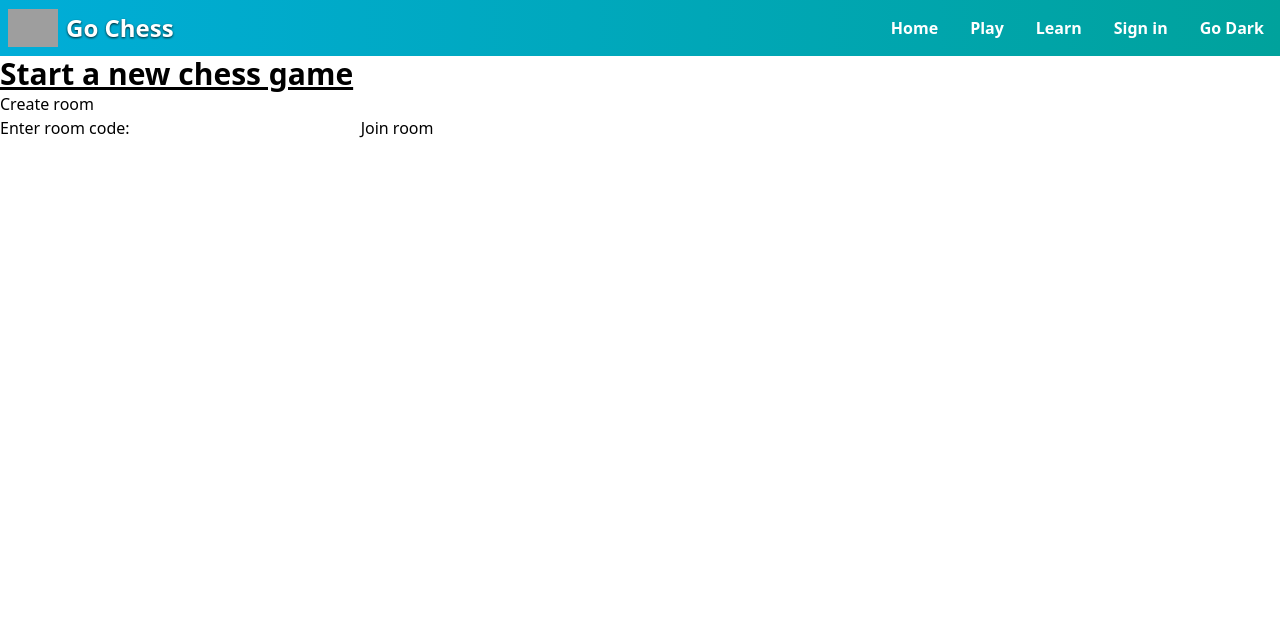
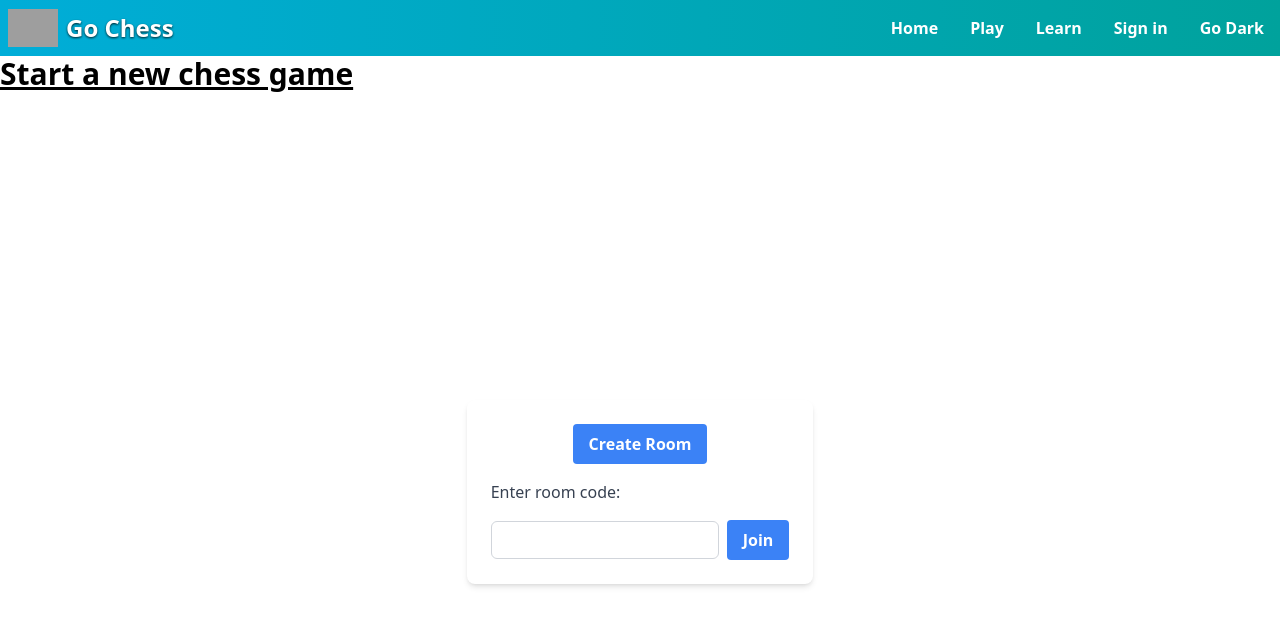
Before and after one commit to pedro-git-projects/go-chess, a React (Vite) app in the folder frontend/: page /play in a window 1280 px wide. Shown: the top 626 px of the page. Built offline with nearby package versions, Linux system fonts and the light colour scheme; no server answers; grey boxes are pictures that could not be loaded.

Commit message:
decoupling logic and rendering for form

```diff
--- /dev/null
+++ b/frontend/src/components/dynamic/Handlers.jsx
@@ -0,0 +1,30 @@
+import sendMessage from "../../hooks/sendMessage"
+
+export const handleJoinRoom = async (roomCode, ws, navigate, setResponse, setError) => {
+  try {
+    const message = JSON.stringify({message: "join", room_id: roomCode})
+    const resp = await sendMessage(ws, message)
+    console.log("response received:", resp)
+    setResponse(resp)
+    if (resp.room_id === "") {
+      setError(resp.error)
+    } else {
+      console.log("clientID: ", resp.client_id)
+      navigate(`/room/${resp.room_id}`, { state: { roomID: resp.room_id, clientID: resp.client_id }})
+    }
+  } catch(err) {
+    console.log("Error: ", err)
+  }
+}
+
+export const handleCreateRoom = async (ws, navigate, setResponse) => {
+  try {
+    const message = JSON.stringify({message: "create"})
+    const resp = await sendMessage(ws, message) // pass WebSocket instance as parameter
+    setResponse(resp)
+    console.log("clientID: ", resp.client_id)
+    navigate(`/room/${resp.room_id}`, { state: { roomID: resp.room_id, clientID: resp.client_id }})
+  } catch(err) {
+    console.log("Error: ", err)
+  }
+}
--- a/frontend/src/components/dynamic/JoinRoom.jsx
+++ /dev/null
@@ -1,48 +0,0 @@
-
-import { useState } from "react"
-import { useNavigate } from "react-router-dom"
-import {useWebSocket} from "../../contexts/WebSocketContext"
-import sendMessage from "../../hooks/sendMessage"
-
-const JoinRoom = () => {
-  const navigate = useNavigate()
-  const [roomCode, setRoomCode] = useState("")
-  const [error, setError] = useState("")
-  const [response, setResponse] = useState(null)
-  const ws = useWebSocket()
-
-  const handleJoinRoom = async (e) => {
-    e.preventDefault()
-    try {
-      const message = JSON.stringify({message: "join", room_id: roomCode})
-      const resp = await sendMessage(ws, message)
-      console.log("response received:", resp)
-      setResponse(resp)
-      if (resp.room_id === "") {
-        setError(resp.error)
-      } else {
-        console.log("clientID: ", resp.client_id)
-        console.log("turn: ", resp.turn)
-        navigate(`/room/${resp.room_id}`, { state: { roomID: resp.room_id, clientID: resp.client_id, turn: resp.turn }})
-      }
-    } catch(err) {
-      console.log("Error: ", err)
-    }
-  }
-  const handleRoomCodeChange = (e) => {
-    console.log(e.target.value)
-    setRoomCode(e.target.value)
-  }
-  return (
-    <div>
-      <form onSubmit={handleJoinRoom}>
-        <label htmlFor="roomCode">Enter room code:</label>
-        <input type="text" id="roomCode" value={roomCode} onChange={handleRoomCodeChange} />
-        <button type="submit">Join room</button>
-      </form>
-      {error && <p>{error}</p>}
-    </div>
-  )
-}
-
-export default JoinRoom
--- a/frontend/src/components/dynamic/NewRoom.jsx
+++ /dev/null
@@ -1,30 +0,0 @@
-import { useNavigate } from 'react-router-dom'
-import { useState } from 'react'
-import { useWebSocket } from '../../contexts/WebSocketContext'
-import sendMessage from "../../hooks/sendMessage"
-
-const NewRoom = () => {
-  const navigate = useNavigate()
-  const [response, setResponse] = useState("")
-  const ws = useWebSocket()
-
-  const handleClick = async () => {
-    try {
-      const message = JSON.stringify({message: "create"})
-      const resp = await sendMessage(ws, message)
-      setResponse(resp)
-      console.log("clientID: ", resp.client_id)
-      console.log("turn: ", resp.turn)
-      navigate(`/room/${resp.room_id}`, { state: { roomID: resp.room_id, clientID: resp.client_id, turn:  resp.turn}})
-    } catch(err) {
-      console.log("Error: ", err)
-    }
-  }
-  return (
-    <>
-      <button type="button" onClick={handleClick}>Create room</button>
-    </>
-  )
-}
-
-export default NewRoom
--- a/frontend/src/components/routes/Play.jsx
+++ b/frontend/src/components/routes/Play.jsx
@@ -1,12 +1,10 @@
 import { Layout } from "../ui/Layout"
-import NewRoom from "../dynamic/NewRoom"
-import JoinRoom from "../dynamic/JoinRoom"
+import PlayForm from "../ui/PlayFrom"
 
 const Play = () => (
   <Layout>
     <h1 className="text-3xl font-bold underline">Start a new chess game</h1>
-    <NewRoom/>
-    <JoinRoom/>
+    <PlayForm/>
   </Layout>
 )
 
--- /dev/null
+++ b/frontend/src/components/ui/PlayFrom.jsx
@@ -0,0 +1,59 @@
+import React from 'react'
+import { useNavigate } from 'react-router-dom'
+import { useState } from 'react'
+import { useWebSocket } from '../../contexts/WebSocketContext'
+import { handleJoinRoom, handleCreateRoom } from '../dynamic/Handlers'
+
+const PlayForm = () => {
+  const navigate = useNavigate()
+  const [roomCode, setRoomCode] = useState("")
+  const [error, setError] = useState("")
+  const [response, setResponse] = useState(null)
+  const ws = useWebSocket()
+  const handleJoinRoomSubmit = async (e) => {
+    e.preventDefault()
+    await handleJoinRoom(roomCode, ws, navigate, setResponse, setError)
+  }
+  const handleRoomCodeChange = (e) => {
+    console.log(e.target.value)
+    setRoomCode(e.target.value)
+  }
+  const handleNewRoomClick = async () => {
+    await handleCreateRoom(ws, navigate, setResponse)
+  }
+  return (
+    <div className="flex items-center justify-center h-screen">
+      <div className="bg-white rounded-lg shadow-md p-6 flex flex-col items-center">
+        <button
+          onClick={handleNewRoomClick}
+          className="w-full sm:w-auto bg-blue-500 hover:bg-blue-700 text-white font-bold py-2 px-4 rounded mb-4"
+        >
+          Create Room
+        </button>
+        <form onSubmit={handleJoinRoomSubmit} className="w-full space-y-4">
+          <label htmlFor="roomCode" className="block text-gray-700 font-medium">
+            Enter room code:
+          </label>
+          <div className="flex items-center">
+            <input
+              type="text"
+              id="roomCode"
+              value={roomCode}
+              onChange={handleRoomCodeChange}
+              className="border border-gray-300 px-3 py-2 rounded-md w-full text-sm focus:outline-none focus:ring-2 focus:ring-blue-600"
+            />
+            <button
+              type="submit"
+              className="bg-blue-500 hover:bg-blue-700 text-white font-bold py-2 px-4 rounded ml-2"
+            >
+              Join
+            </button>
+          </div>
+        </form>
+        {error && <p className="text-red-600">{error}</p>}
+      </div>
+    </div>
+  )
+}
+
+export default PlayForm
```
